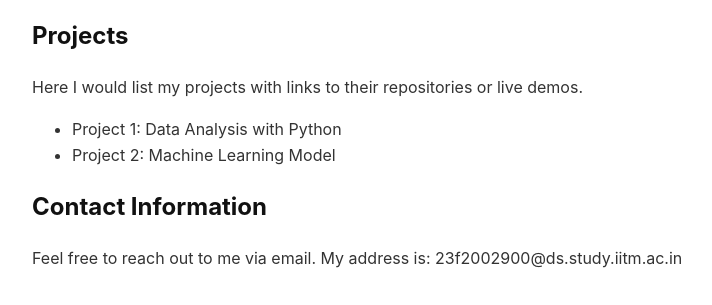
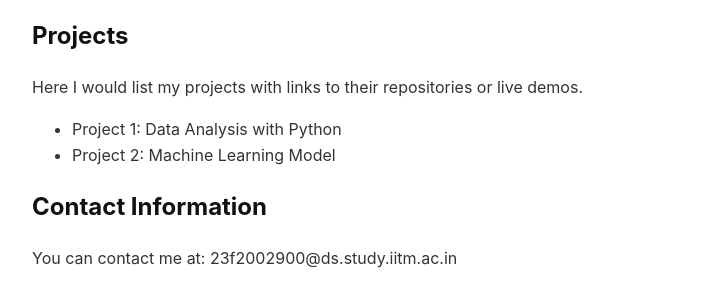
Before and after one commit to 9sushant/my-portfolio, a plain HTML site: page index.html in a window 1280 px wide. Shown: the part 141-446 px from the top of the page, without its empty margins (208-920 px from the left). Drawn offline with Linux system fonts and the light colour scheme.

Commit message:
Update index.html

```diff
--- a/index.html
+++ b/index.html
@@ -33,8 +33,7 @@
 
         <h2>Contact Information</h2>
         <p>
-            Feel free to reach out to me via email. My address is:
-            23f2002900@ds.study.iitm.ac.in</p>
+           You can contact me at: 23f2002900@ds.study.iitm.ac.in</p>
     </main>
 
 </body>
```
